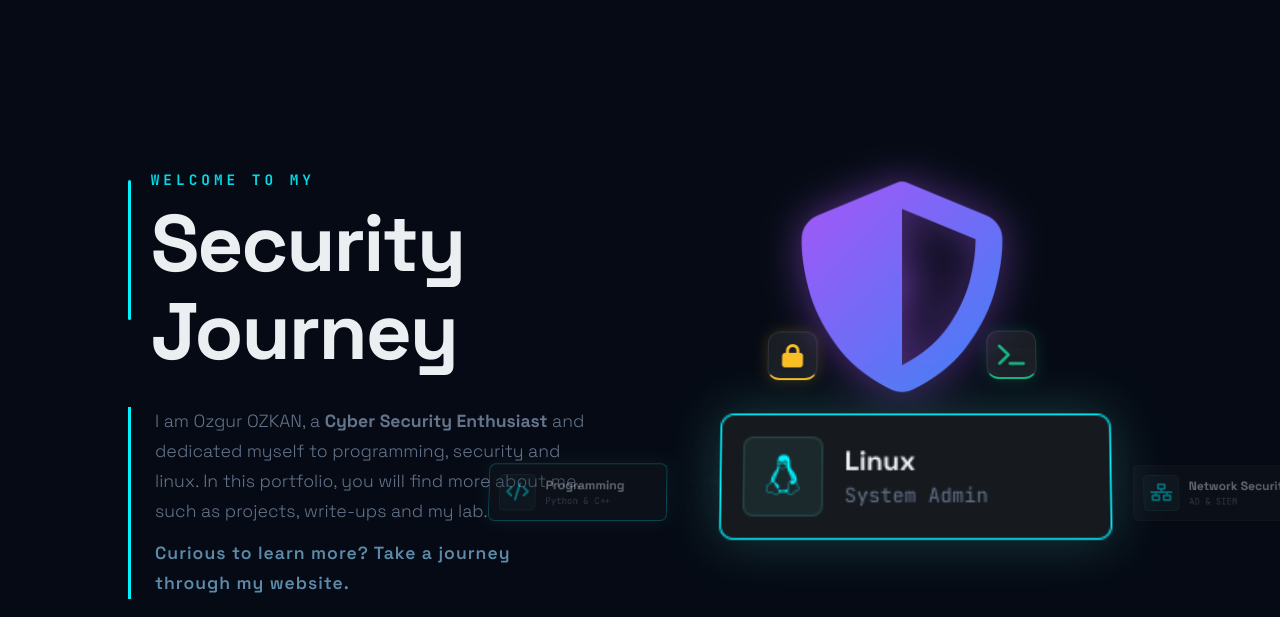
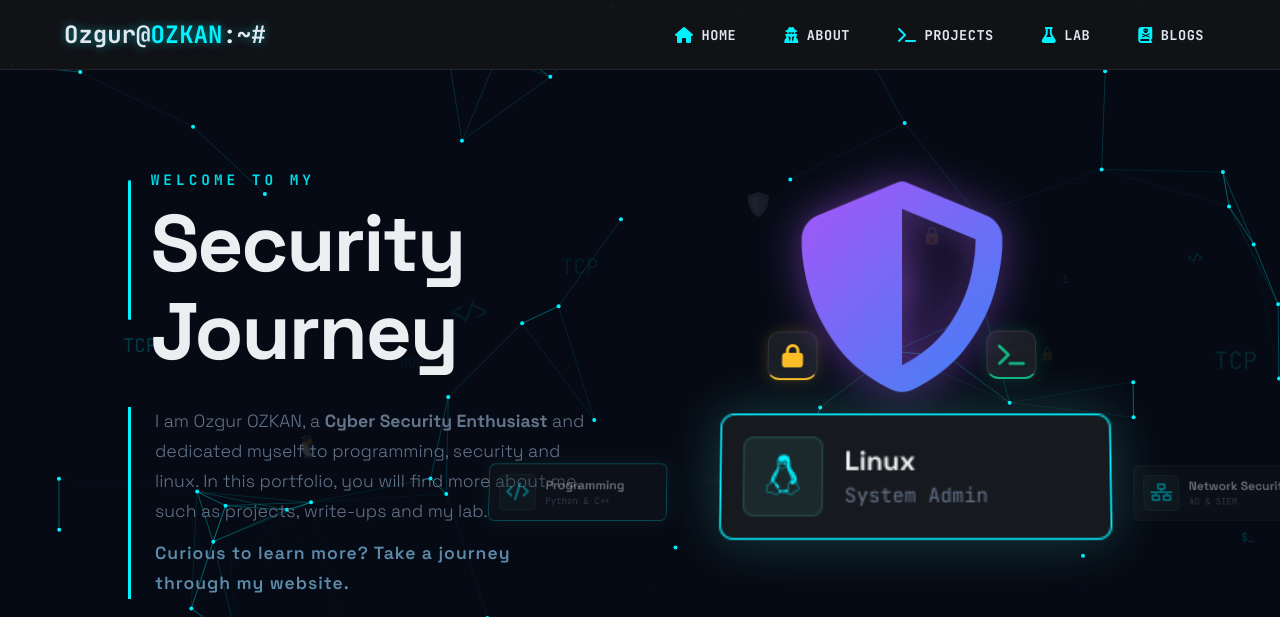
Before and after one commit to ozgurozkan01/ozgurozkan01.github.io, a plain HTML site: page home.html in a window 1280 px wide. Shown: the top 617 px of the page. Drawn offline with Linux system fonts and the light colour scheme; files that its build step writes are made by us from their sources; files whose address does not match are found by name.

Commit message:
Update home.html

```diff
--- a/home.html
+++ b/home.html
@@ -9,7 +9,7 @@
     <link
         href="https://fonts.googleapis.com/css2?family=JetBrains+Mono:wght@400;700&family=Space+Grotesk:wght@300;600;700&display=swap"
         rel="stylesheet">
-    <link rel="stylesheet" href="../css/home.css">
+    <link rel="stylesheet" href="/home.css">
 </head>
 
 <body>
@@ -107,7 +107,7 @@
         </div>
     </main>
 
-    <script src="../js/home.js"></script>
+    <script src="/home.js"></script>
 </body>
 
 </html>
```
